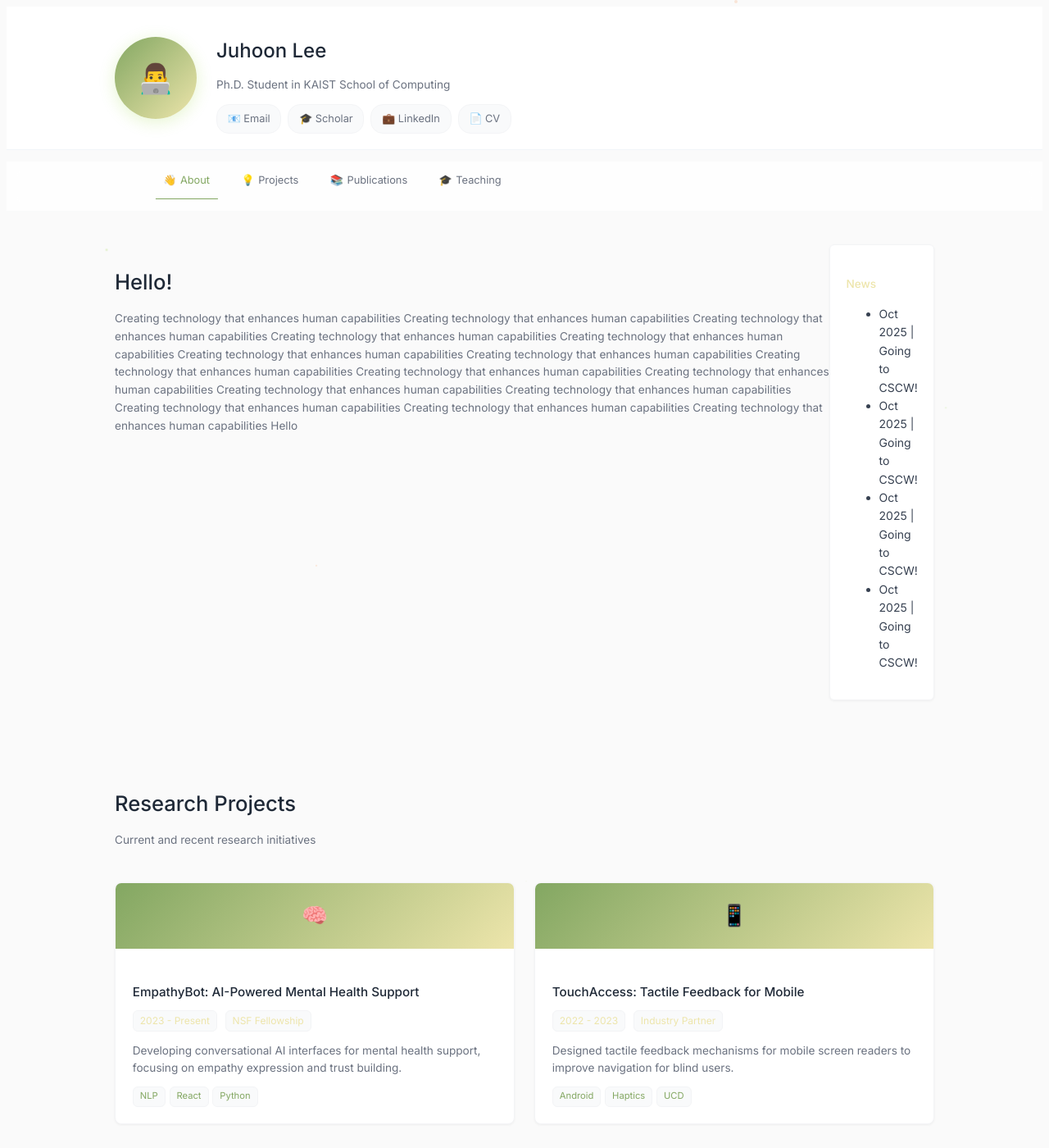
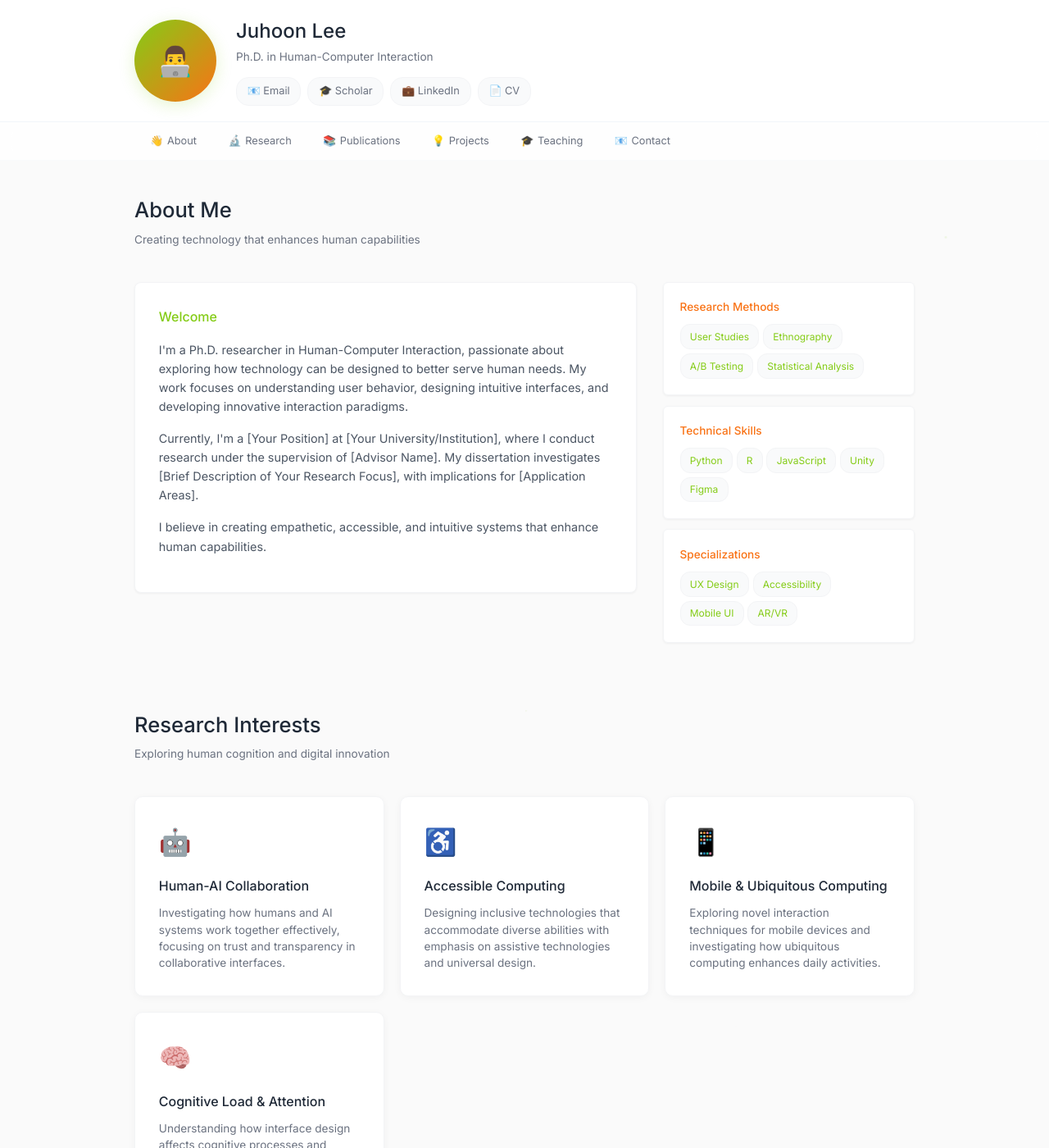
Before and after one commit to julielee16/personal-website, a Jekyll site: the page built from index.md, in a window 1280 px wide and 1400 px high. Shown: the whole window at 82% size. Built offline with Jekyll 4.4.1, drawn with Linux system fonts in a browser that asks for light colours; some of the changed text lies outside the part shown.

Commit message:
Redid the changes

```diff
--- a/_layouts/default.html
+++ b/_layouts/default.html
@@ -8,15 +8,16 @@
   <link rel="stylesheet" href="{{ '/assets/css/main.css' | prepend: site.baseurl }}">
 </head>
 <body>
+    <body>
     <!-- Header -->
     <header class="header">
         <div class="header-container">
             <div class="profile-photo">👨‍💻</div>
             <div class="profile-info">
                 <h1>Juhoon Lee</h1>
-                <h2>Ph.D. Student in KAIST School of Computing</h2>
+                <h2>Ph.D. in Human-Computer Interaction</h2>
                 <div class="contact-links">
-                    <a href="mailto:juhoonlee@kaist.ac.kr">📧 Email</a>
+                    <a href="mailto:your.email@university.edu">📧 Email</a>
                     <a href="https://scholar.google.com" target="_blank">🎓 Scholar</a>
                     <a href="https://linkedin.com/in/yourprofile" target="_blank">💼 LinkedIn</a>
                     <a href="/cv.pdf" target="_blank">📄 CV</a>
@@ -30,9 +31,11 @@
         <div class="nav-container">
             <ul class="nav-menu">
                 <li><a href="#about" class="nav-link active"><span class="nav-icon">👋</span>About</a></li>
+                <li><a href="#research" class="nav-link"><span class="nav-icon">🔬</span>Research</a></li>
+                <li><a href="#publications" class="nav-link"><span class="nav-icon">📚</span>Publications</a></li>
                 <li><a href="#projects" class="nav-link"><span class="nav-icon">💡</span>Projects</a></li>
-                <li><a href="#publications" class="nav-link"><span class="nav-icon">📚</span>Publications</a></li>
                 <li><a href="#teaching" class="nav-link"><span class="nav-icon">🎓</span>Teaching</a></li>
+                <li><a href="#contact" class="nav-link"><span class="nav-icon">📧</span>Contact</a></li>
             </ul>
         </div>
     </nav>
@@ -51,26 +54,127 @@
         <!-- About Section -->
         <section id="about" class="content-section">
             <div class="section-header">
-                <h3>Hello!</h3>
-                <p class="section-subtitle">Creating technology that enhances human capabilities Creating technology that enhances human capabilities Creating technology that enhances human capabilities Creating technology that enhances human capabilities Creating technology that enhances human capabilities Creating technology that enhances human capabilities Creating technology that enhances human capabilities Creating technology that enhances human capabilities Creating technology that enhances human capabilities Creating technology that enhances human capabilities Creating technology that enhances human capabilities Creating technology that enhances human capabilities Creating technology that enhances human capabilities Creating technology that enhances human capabilities Creating technology that enhances human capabilities Hello</p>
+                <h3>About Me</h3>
+                <p class="section-subtitle">Creating technology that enhances human capabilities</p>
             </div>
 
             <div class="about-grid">
+                <div class="bio-content">
+                    <h4>Welcome</h4>
+                    <p>I'm a Ph.D. researcher in Human-Computer Interaction, passionate about exploring how technology can be designed to better serve human needs. My work focuses on understanding user behavior, designing intuitive interfaces, and developing innovative interaction paradigms.</p>
+
+                    <p>Currently, I'm a [Your Position] at [Your University/Institution], where I conduct research under the supervision of [Advisor Name]. My dissertation investigates [Brief Description of Your Research Focus], with implications for [Application Areas].</p>
+
+                    <p>I believe in creating empathetic, accessible, and intuitive systems that enhance human capabilities.</p>
+                </div>
+
                 <div class="skills-panel">
                     <div class="skill-category">
-                        <h4>News</h4>
-                        <ul>
-                            <li>Oct 2025 | Going to CSCW!</li>
-                            <li>Oct 2025 | Going to CSCW!</li>
-                            <li>Oct 2025 | Going to CSCW!</li>
-                            <li>Oct 2025 | Going to CSCW!</li>
-                        </ul>
+                        <h4>Research Methods</h4>
+                        <div class="skill-tags">
+                            <span class="skill-tag">User Studies</span>
+                            <span class="skill-tag">Ethnography</span>
+                            <span class="skill-tag">A/B Testing</span>
+                            <span class="skill-tag">Statistical Analysis</span>
+                        </div>
+                    </div>
+
+                    <div class="skill-category">
+                        <h4>Technical Skills</h4>
+                        <div class="skill-tags">
+                            <span class="skill-tag">Python</span>
+                            <span class="skill-tag">R</span>
+                            <span class="skill-tag">JavaScript</span>
+                            <span class="skill-tag">Unity</span>
+                            <span class="skill-tag">Figma</span>
+                        </div>
+                    </div>
+
+                    <div class="skill-category">
+                        <h4>Specializations</h4>
+                        <div class="skill-tags">
+                            <span class="skill-tag">UX Design</span>
+                            <span class="skill-tag">Accessibility</span>
+                            <span class="skill-tag">Mobile UI</span>
+                            <span class="skill-tag">AR/VR</span>
+                        </div>
                     </div>
                 </div>
             </div>
         </section>
 
-         <!-- Projects Section -->
+        <!-- Research Section -->
+        <section id="research" class="content-section">
+            <div class="section-header">
+                <h3>Research Interests</h3>
+                <p class="section-subtitle">Exploring human cognition and digital innovation</p>
+            </div>
+
+            <div class="research-grid">
+                <div class="research-card">
+                    <span class="research-icon">🤖</span>
+                    <h4>Human-AI Collaboration</h4>
+                    <p>Investigating how humans and AI systems work together effectively, focusing on trust and transparency in collaborative interfaces.</p>
+                </div>
+
+                <div class="research-card">
+                    <span class="research-icon">♿</span>
+                    <h4>Accessible Computing</h4>
+                    <p>Designing inclusive technologies that accommodate diverse abilities with emphasis on assistive technologies and universal design.</p>
+                </div>
+
+                <div class="research-card">
+                    <span class="research-icon">📱</span>
+                    <h4>Mobile & Ubiquitous Computing</h4>
+                    <p>Exploring novel interaction techniques for mobile devices and investigating how ubiquitous computing enhances daily activities.</p>
+                </div>
+
+                <div class="research-card">
+                    <span class="research-icon">🧠</span>
+                    <h4>Cognitive Load & Attention</h4>
+                    <p>Understanding how interface design affects cognitive processes and attention allocation in complex digital environments.</p>
+                </div>
+            </div>
+        </section>
+
+        <!-- Publications Section -->
+        <section id="publications" class="content-section">
+            <div class="section-header">
+                <h3>Selected Publications</h3>
+                <p class="section-subtitle">Peer-reviewed research contributions</p>
+            </div>
+
+            <div class="publications-grid">
+                <div class="publication">
+                    <div class="publication-year">2024</div>
+                    <h4>Designing for Trust in Human-AI Collaborative Systems: A Mixed-Methods Study</h4>
+                    <div class="authors"><strong>Your Name</strong>, Co-Author Name, Senior Author</div>
+                    <div class="venue">CHI 2024 - ACM Conference on Human Factors in Computing Systems</div>
+                    <p>This paper investigates how interface design choices impact user trust in AI-assisted decision-making systems through controlled experiments.</p>
+                    <div class="publication-links">
+                        <a href="#" target="_blank">PDF</a>
+                        <a href="#" target="_blank">DOI</a>
+                        <a href="#" target="_blank">Slides</a>
+                        <a href="#" target="_blank">Video</a>
+                    </div>
+                </div>
+
+                <div class="publication">
+                    <div class="publication-year">2023</div>
+                    <h4>Mobile Accessibility Patterns: A Comprehensive Analysis</h4>
+                    <div class="authors">Co-Author Name, <strong>Your Name</strong>, Another Author</div>
+                    <div class="venue">ASSETS 2023 - ACM SIGACCESS Conference</div>
+                    <p>We present analysis of mobile screen reader usage patterns and propose design guidelines for improving mobile accessibility.</p>
+                    <div class="publication-links">
+                        <a href="#" target="_blank">PDF</a>
+                        <a href="#" target="_blank">DOI</a>
+                        <a href="#" target="_blank">Data</a>
+                    </div>
+                </div>
+            </div>
+        </section>
+
+        <!-- Projects Section -->
         <section id="projects" class="content-section">
             <div class="section-header">
                 <h3>Research Projects</h3>
@@ -114,43 +218,6 @@
             </div>
         </section>
 
-        <!-- Publications Section -->
-        <section id="publications" class="content-section">
-            <div class="section-header">
-                <h3>Selected Publications</h3>
-                <p class="section-subtitle">Peer-reviewed research contributions</p>
-            </div>
-
-            <div class="publications-grid">
-                <div class="publication">
-                    <div class="publication-year">2024</div>
-                    <h4>Designing for Trust in Human-AI Collaborative Systems: A Mixed-Methods Study</h4>
-                    <div class="authors"><strong>Your Name</strong>, Co-Author Name, Senior Author</div>
-                    <div class="venue">CHI 2024 - ACM Conference on Human Factors in Computing Systems</div>
-                    <p>This paper investigates how interface design choices impact user trust in AI-assisted decision-making systems through controlled experiments.</p>
-                    <div class="publication-links">
-                        <a href="#" target="_blank">PDF</a>
-                        <a href="#" target="_blank">DOI</a>
-                        <a href="#" target="_blank">Slides</a>
-                        <a href="#" target="_blank">Video</a>
-                    </div>
-                </div>
-
-                <div class="publication">
-                    <div class="publication-year">2023</div>
-                    <h4>Mobile Accessibility Patterns: A Comprehensive Analysis</h4>
-                    <div class="authors">Co-Author Name, <strong>Your Name</strong>, Another Author</div>
-                    <div class="venue">ASSETS 2023 - ACM SIGACCESS Conference</div>
-                    <p>We present analysis of mobile screen reader usage patterns and propose design guidelines for improving mobile accessibility.</p>
-                    <div class="publication-links">
-                        <a href="#" target="_blank">PDF</a>
-                        <a href="#" target="_blank">DOI</a>
-                        <a href="#" target="_blank">Data</a>
-                    </div>
-                </div>
-            </div>
-        </section>
-
         <!-- Teaching Section -->
         <section id="teaching" class="content-section">
             <div class="section-header">
@@ -175,32 +242,29 @@
                 </ul>
             </div>
         </section>
+
+        <!-- Contact Section -->
+        <section id="contact" class="content-section">
+            <div class="section-header">
+                <h3>Contact</h3>
+                <p class="section-subtitle">Let's connect and discuss research opportunities</p>
+            </div>
+
+            <div class="text-content">
+                <p><strong>Office:</strong> Room [Number], [Building], [University]</p>
+                <p><strong>Email:</strong> <a href="mailto:your.email@university.edu" style="color: #84cc16;">your.email@university.edu</a></p>
+                <p><strong>Hours:</strong> Tuesdays/Thursdays, 2-4 PM</p>
+
+                <h4>Collaboration</h4>
+                <p>I'm interested in projects related to accessibility, human-AI interaction, and inclusive design. Please reach out!</p>
+
+                <h4>Students</h4>
+                <p>Feel free to email about HCI research opportunities or graduate school guidance.</p>
+            </div>
+        </section>
     </main>
 
     <script>
-        // Dark mode
-        const toggleBtn = document.getElementById('darkModeToggle');
-
-        toggleBtn.addEventListener('click', () => {
-        document.body.classList.toggle('dark-mode');
-
-        // Change button icon
-        if(document.body.classList.contains('dark-mode')){
-            toggleBtn.textContent = '☀️'; // sun for light mode
-        } else {
-            toggleBtn.textContent = '🌙'; // moon for dark mode
-        }
-
-        // Save preference in localStorage
-        localStorage.setItem('darkMode', document.body.classList.contains('dark-mode'));
-        });
-
-        // Load saved preference
-        if(localStorage.getItem('darkMode') === 'true'){
-        document.body.classList.add('dark-mode');
-        toggleBtn.textContent = '☀️';
-        }
-
         // Navigation highlighting
         document.querySelectorAll('.nav-link').forEach(link => {
             link.addEventListener('click', function(e) {
--- a/_styles/_style.scss
+++ b/_styles/_style.scss
@@ -1,5 +1,3 @@
----
----
 * {
     margin: 0;
     padding: 0;
@@ -36,7 +34,7 @@ body {
     width: 100px;
     height: 100px;
     border-radius: 50%;
-    background: linear-gradient(135deg, #83a762, #ede5ab);
+    background: linear-gradient(135deg, #84cc16, #f97316);
     display: flex;
     align-items: center;
     justify-content: center;
@@ -109,7 +107,7 @@ body {
     left: -100%;
     width: 100%;
     height: 100%;
-    background: linear-gradient(135deg, #83a762, #ede5ab);
+    background: linear-gradient(135deg, #84cc16, #f97316);
     transition: left 0.3s ease;
     z-index: -1;
 }
@@ -167,14 +165,14 @@ body {
     left: 50%;
     width: 0;
     height: 1px;
-    background: #83a762;
+    background: #84cc16;
     transition: all 0.15s ease;
     transform: translateX(-50%);
 }
 
 .nav-menu a:hover,
 .nav-menu a.active {
-    color: #83a762;
+    color: #84cc16;
 }
 
 .nav-menu a:hover:before,
@@ -212,19 +210,15 @@ body {
 .section-subtitle {
     font-size: 0.85rem;
     color: #6b7280;
+    max-width: 400px;
 }
 
 /* About Section */
-#about {
-    display: flex;
-}
-
 .about-grid {
     display: grid;
-    // grid-template-columns: 2fr;
+    grid-template-columns: 2fr 1fr;
     gap: 2rem;
     align-items: start;
-    width: 350px;
 }
 
 .bio-content {
@@ -236,7 +230,7 @@ body {
 }
 
 .bio-content h4 {
-    color: #83a762;
+    color: #84cc16;
     font-size: 1rem;
     margin-bottom: 1rem;
     font-weight: 500;
@@ -269,7 +263,7 @@ body {
 }
 
 .skill-category h4 {
-    color: #ede5ab;
+    color: #f97316;
     margin-bottom: 0.6rem;
     font-weight: 500;
     font-size: 0.85rem;
@@ -283,7 +277,7 @@ body {
 
 .skill-tag {
     background: #f9fafb;
-    color: #83a762;
+    color: #84cc16;
     padding: 0.3rem 0.7rem;
     border-radius: 12px;
     font-size: 0.75rem;
@@ -302,7 +296,7 @@ body {
     left: 50%;
     width: 0;
     height: 0;
-    background: radial-gradient(circle, #83a762, #ede5ab);
+    background: radial-gradient(circle, #84cc16, #f97316);
     transition: all 0.3s ease;
     transform: translate(-50%, -50%);
     border-radius: 50%;
@@ -411,7 +405,7 @@ body {
     left: 0;
     width: 3px;
     height: 100%;
-    background: linear-gradient(135deg, #83a762, #ede5ab);
+    background: linear-gradient(135deg, #84cc16, #f97316);
     border-radius: 8px 0 0 8px;
     transition: width 0.3s ease;
 }
@@ -429,7 +423,7 @@ body {
     position: absolute;
     top: 1.5rem;
     right: 1.5rem;
-    background: linear-gradient(135deg, #ede5ab, #83a762);
+    background: linear-gradient(135deg, #f97316, #84cc16);
     color: white;
     padding: 0.3rem 0.8rem;
     border-radius: 10px;
@@ -460,7 +454,7 @@ body {
 }
 
 .publication .venue {
-    color: #83a762;
+    color: #84cc16;
     font-weight: 500;
     margin-bottom: 0.6rem;
     font-size: 0.8rem;
@@ -481,7 +475,7 @@ body {
 
 .publication-links a {
     background: #f9fafb;
-    color: #83a762;
+    color: #84cc16;
     text-decoration: none;
     padding: 0.4rem 0.9rem;
     border-radius: 12px;
@@ -500,7 +494,7 @@ body {
     left: -100%;
     width: 100%;
     height: 100%;
-    background: #83a762;
+    background: #84cc16;
     transition: left 0.3s ease;
     z-index: -1;
 }
@@ -538,7 +532,7 @@ body {
 
 .project-header {
     height: 80px;
-    background: linear-gradient(135deg, #83a762, #ede5ab);
+    background: linear-gradient(135deg, #84cc16, #f97316);
     display: flex;
     align-items: center;
     justify-content: center;
@@ -570,7 +564,7 @@ body {
     background: #f9fafb;
     padding: 0.15rem 0.5rem;
     border-radius: 6px;
-    color: #ede5ab;
+    color: #f97316;
     font-weight: 400;
     border: 1px solid #f3f4f6;
 }
@@ -590,7 +584,7 @@ body {
 
 .tech-tag {
     background: #f9fafb;
-    color: #83a762;
+    color: #84cc16;
     padding: 0.15rem 0.5rem;
     border-radius: 6px;
     font-size: 0.7rem;
@@ -764,6 +758,6 @@ body {
 }
 
 ::-webkit-scrollbar-thumb {
-    background: #83a762;
+    background: #84cc16;
     border-radius: 2px;
 }
```
